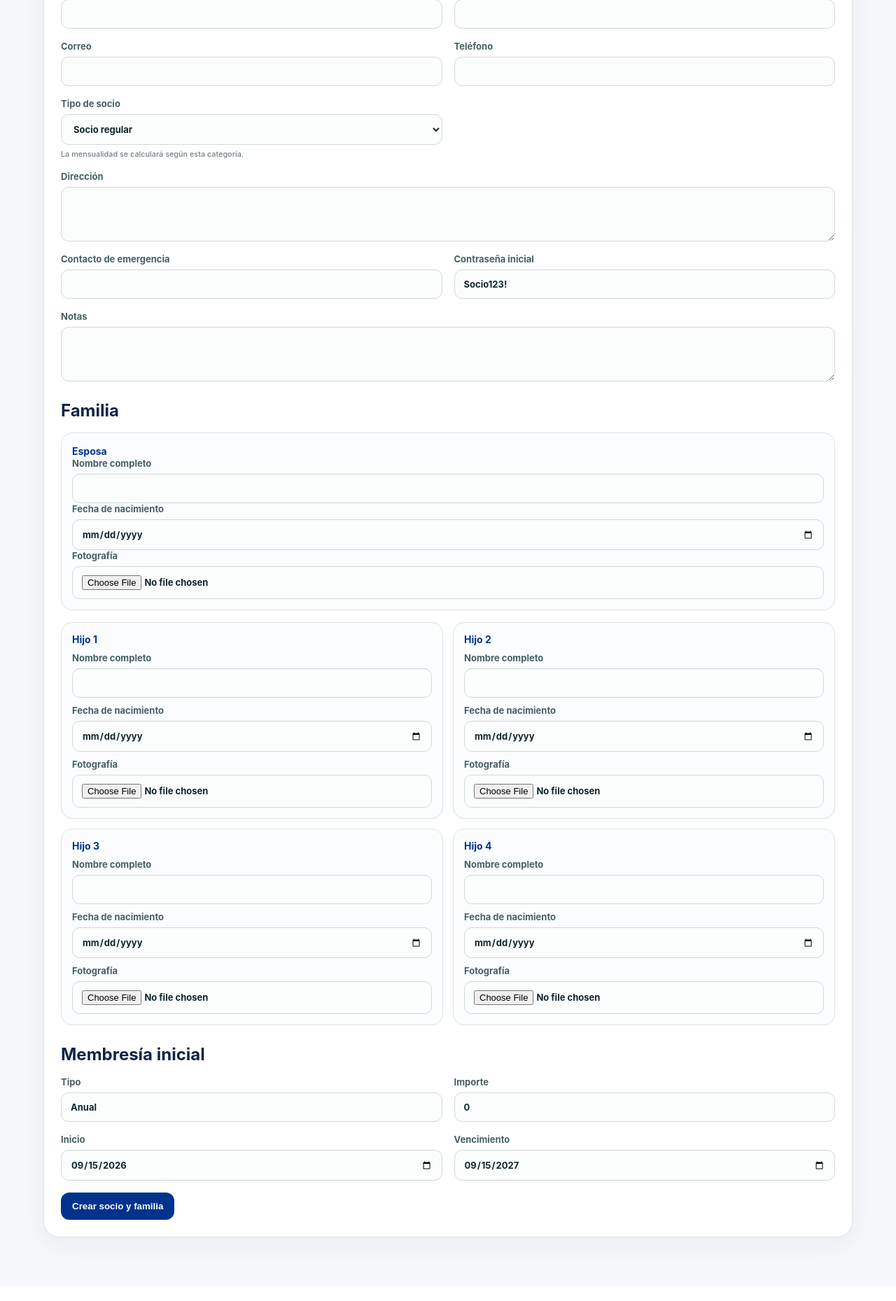
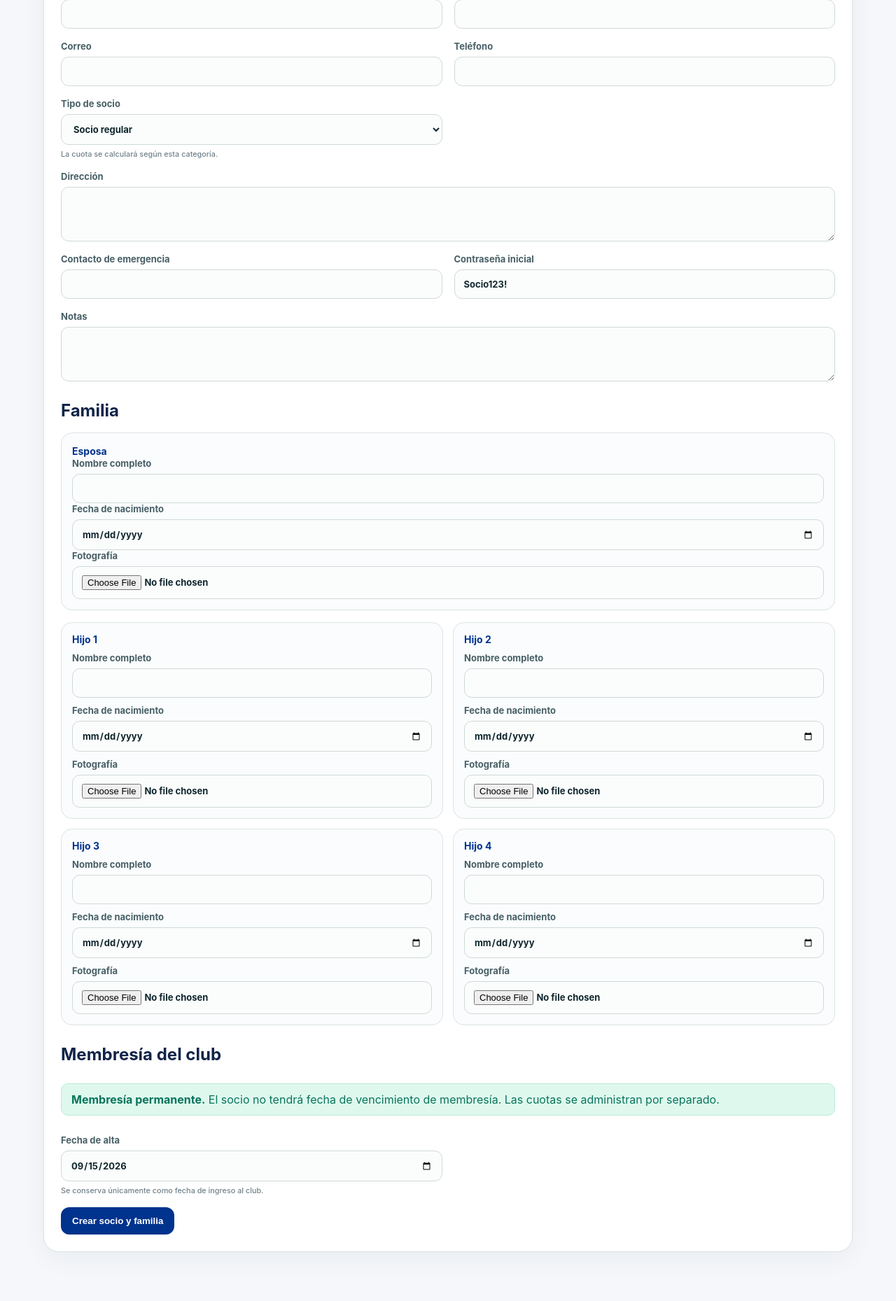
Before and after one commit to cleones1/club-leones-sabinas, a FastAPI app: template app/templates/member_form.html in a window 1280 px wide. Shown: the part 434-2293 px from the top of the page at 70% size. Before the commit the page ends 2225 px from the top, so only its background shows below. Run offline with FastAPI, Linux system fonts and the light colour scheme; the template is opened without the code that fills it, so the values that code supplies are empty; some libraries are stand-ins or nearby versions.

Commit message:
Make club membership permanent on member creation

```diff
--- a/app/templates/member_form.html
+++ b/app/templates/member_form.html
@@ -7,7 +7,7 @@
 <label>Fotografía<input name="member_photo" type="file" accept="image/*" capture="user"></label>
 <label>Nombre<input name="first_name" required></label><label>Apellidos<input name="last_name" required></label>
 <label>Correo<input name="email" type="email" required></label><label>Teléfono<input name="phone"></label>
-<label>Tipo de socio<select name="member_type"><option value="Regular">Socio regular</option><option value="Pensionado">Socio pensionado</option></select><small>La mensualidad se calculará según esta categoría.</small></label>
+<label>Tipo de socio<select name="member_type"><option value="Regular">Socio regular</option><option value="Pensionado">Socio pensionado</option></select><small>La cuota se calculará según esta categoría.</small></label>
 <label class="wide">Dirección<textarea name="address"></textarea></label><label>Contacto de emergencia<input name="emergency_contact"></label>
 <label>Contraseña inicial<input name="password" value="Socio123!" required></label><label class="wide">Notas<textarea name="notes"></textarea></label>
 
@@ -19,9 +19,10 @@
 {% endfor %}
 </div>
 
-<h2>Membresía inicial</h2>
-<label>Tipo<input name="membership_type" value="Anual" required></label><label>Importe<input name="amount" type="number" step="0.01" value="0"></label>
-<label>Inicio<input id="start" name="start_date" type="date" required></label><label>Vencimiento<input id="end" name="end_date" type="date" required></label>
+<h2>Membresía del club</h2>
+<div class="wide alert success"><b>Membresía permanente.</b> El socio no tendrá fecha de vencimiento de membresía. Las cuotas se administran por separado.</div>
+<label>Fecha de alta<input id="start" name="start_date" type="date" required><small>Se conserva únicamente como fecha de ingreso al club.</small></label>
+<input type="hidden" name="membership_type" value="Permanente"><input type="hidden" name="amount" value="0"><input type="hidden" name="end_date" value="">
 <div class="wide"><button>Crear socio y familia</button></div></form>
 {% endblock %}
-{% block scripts %}<script>let s=document.querySelector('#start'),e=document.querySelector('#end');let d=new Date();s.value=d.toISOString().slice(0,10);let n=new Date(d);n.setFullYear(n.getFullYear()+1);e.value=n.toISOString().slice(0,10)</script>{% endblock %}
+{% block scripts %}<script>const s=document.querySelector('#start');if(s&&!s.value){const d=new Date();const local=new Date(d.getTime()-d.getTimezoneOffset()*60000);s.value=local.toISOString().slice(0,10)}</script>{% endblock %}
```
